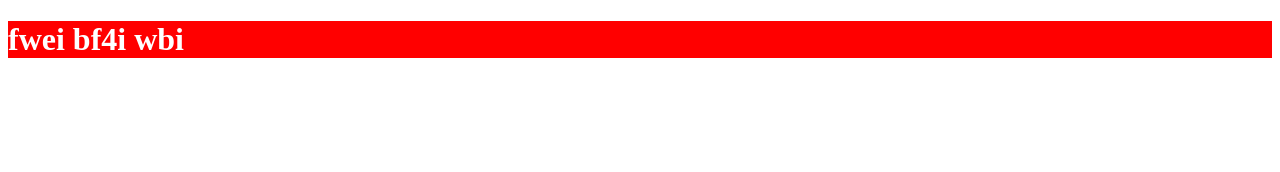
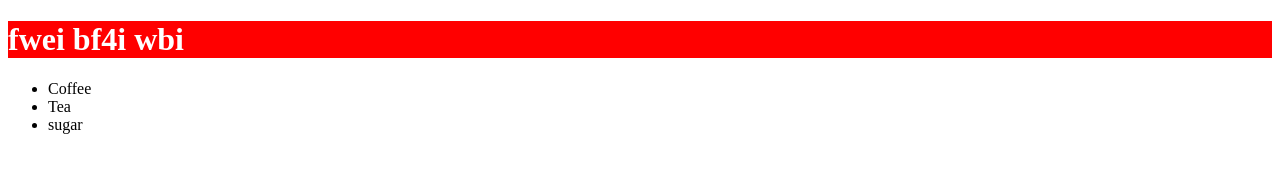
Before and after one commit to kodavaliDivyaSri2000/MyGitsample, a plain HTML site: page about.html in a window 1280 px wide. Drawn offline with Linux system fonts and the light colour scheme.

Commit message:
Update about.html

```diff
--- a/about.html
+++ b/about.html
@@ -5,5 +5,10 @@
 </head>
 <body>
 <h1 style="background-color: red; color: white">fwei bf4i wbi</h1>
+	<ul>
+		<li>Coffee</li>
+		<li>Tea</li>
+		<li>sugar</li?
+	</ul>
 </body>
 </html>
```
